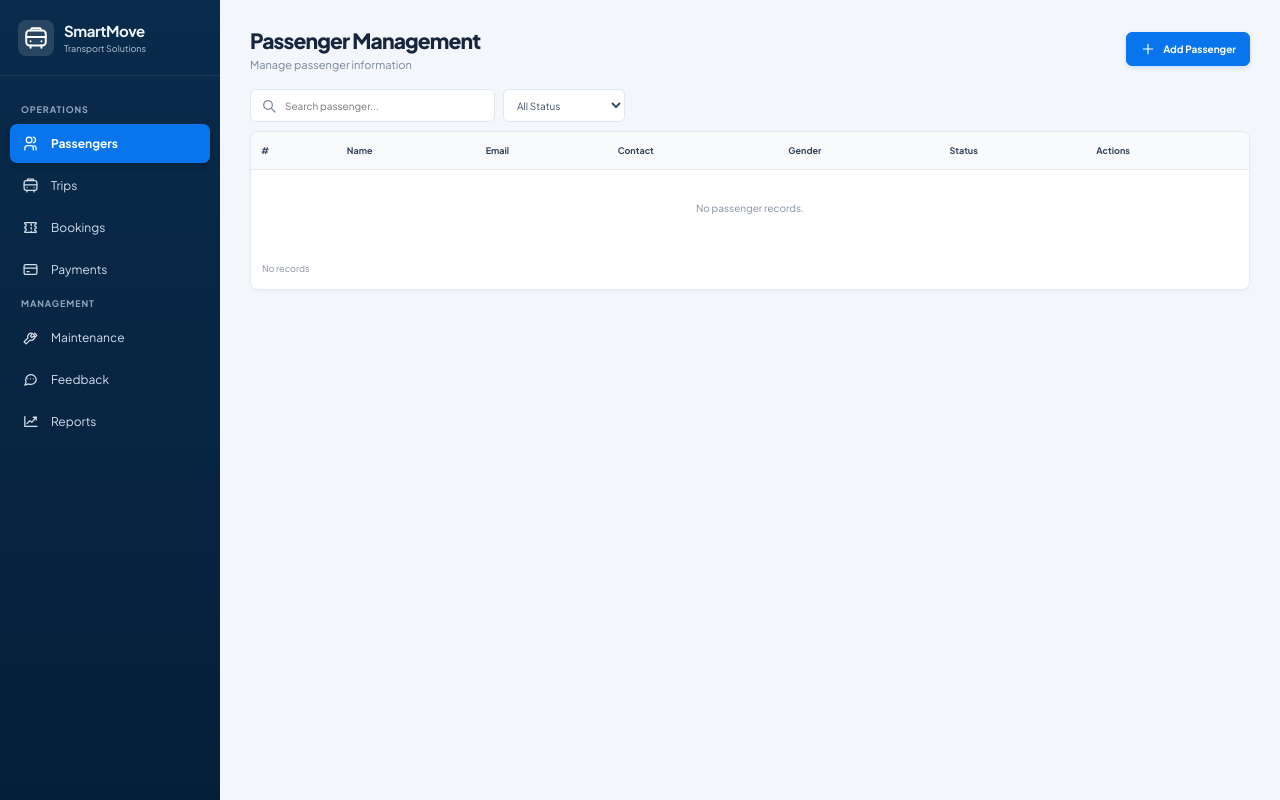
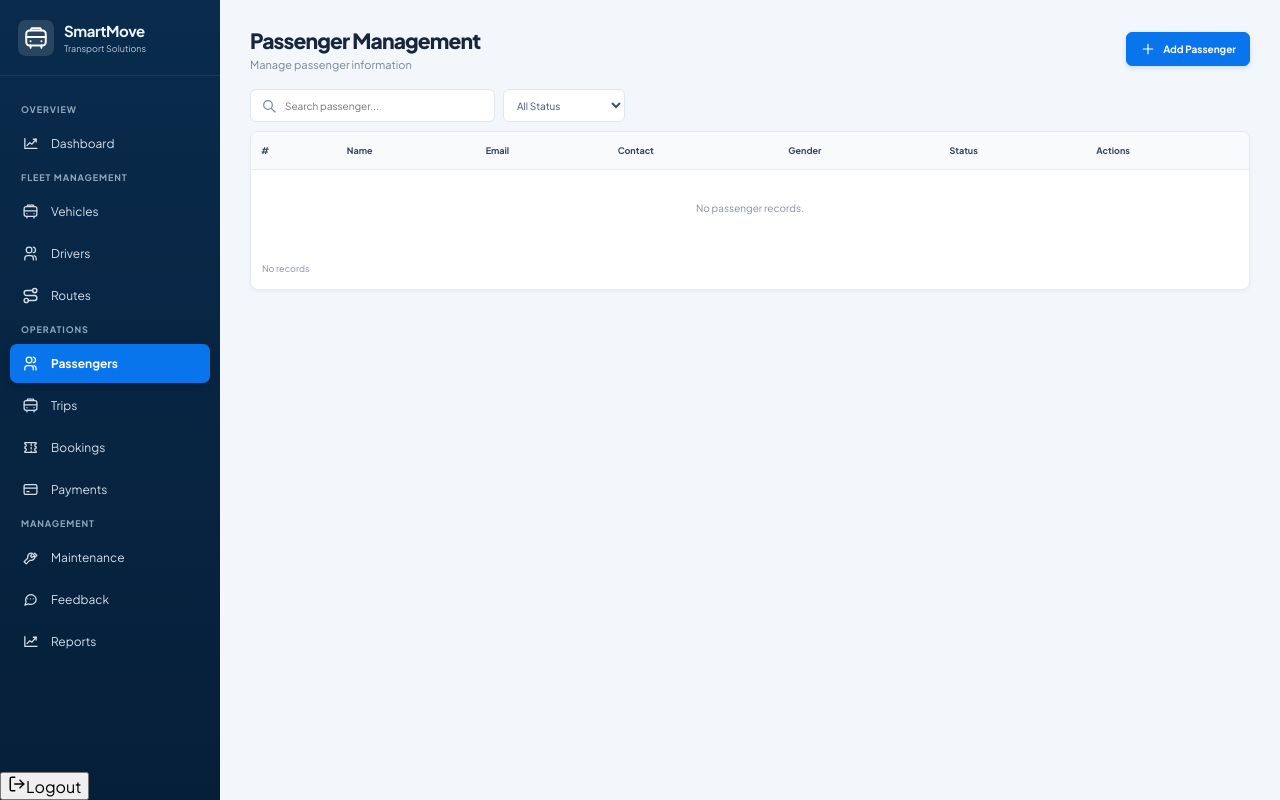
Before and after one commit to ThidasDinujaya/smart-move, a React (Vite) app in the folder frontend/: page /reports in a window 1280 px wide. Built offline with nearby package versions, Linux system fonts and the light colour scheme.

Commit message:
Update admin sidebar and layout UI

```diff
--- a/frontend/src/components/AppLayout.jsx
+++ b/frontend/src/components/AppLayout.jsx
@@ -1,71 +1,196 @@
-import Icon from './Icon.jsx';
+
+import Icon from "./Icon.jsx";
+import { Route, LogOut } from "lucide-react";
 
 const navigationItems = [
   {
-    label: 'Operations',
+    label: "Overview",
     items: [
-      { id: 'passengers', label: 'Passengers', icon: 'users' },
-      { id: 'trips', label: 'Trips', icon: 'bus' },
-      { id: 'bookings', label: 'Bookings', icon: 'ticket' },
-      { id: 'payments', label: 'Payments', icon: 'card' },
+      {
+        id: "dashboard",
+        label: "Dashboard",
+        icon: "chart",
+      },
     ],
   },
   {
-    label: 'Management',
+    label: "Fleet Management",
     items: [
-      { id: 'maintenance', label: 'Maintenance', icon: 'wrench' },
-      { id: 'feedback', label: 'Feedback', icon: 'message' },
-      { id: 'reports', label: 'Reports', icon: 'chart' },
+      {
+        id: "vehicles",
+        label: "Vehicles",
+        icon: "bus",
+      },
+      {
+        id: "drivers",
+        label: "Drivers",
+        icon: "users",
+      },
+      {
+        id: "routes",
+        label: "Routes",
+        icon: "route",
+      },
+    ],
+  },
+  {
+    label: "Operations",
+    items: [
+      {
+        id: "passengers",
+        label: "Passengers",
+        icon: "users",
+      },
+      {
+        id: "trips",
+        label: "Trips",
+        icon: "bus",
+      },
+      {
+        id: "bookings",
+        label: "Bookings",
+        icon: "ticket",
+      },
+      {
+        id: "payments",
+        label: "Payments",
+        icon: "card",
+      },
+    ],
+  },
+  {
+    label: "Management",
+    items: [
+      {
+        id: "maintenance",
+        label: "Maintenance",
+        icon: "wrench",
+      },
+      {
+        id: "feedback",
+        label: "Feedback",
+        icon: "message",
+      },
+      {
+        id: "reports",
+        label: "Reports",
+        icon: "chart",
+      },
     ],
   },
 ];
 
-export default function AppLayout({ activePage, onNavigate, children }) {
+export default function AppLayout({
+  activePage,
+  onNavigate,
+  onLogout,
+  children,
+}) {
   return (
     <div className="app-shell">
+
+      {/* =========================
+          SIDEBAR
+      ========================= */}
       <aside className="sidebar">
+
+        {/* BRAND LOGO */}
         <div className="brand">
           <span className="brand-icon">
             <Icon name="bus" size={26} />
           </span>
+
           <span>
             <strong>SmartMove</strong>
             <small>Transport Solutions</small>
           </span>
         </div>
 
+        {/* NAVIGATION */}
         <nav aria-label="Main navigation">
           {navigationItems.map((group) => (
             <div key={group.label}>
+
               <p>{group.label}</p>
+
               {group.items.map((item) => (
                 <button
                   key={item.id}
                   type="button"
                   aria-label={item.label}
-                  aria-current={activePage === item.id ? 'page' : undefined}
-                  className={'nav-link ' + (activePage === item.id ? 'active' : '')}
+                  aria-current={
+                    activePage === item.id
+                      ? "page"
+                      : undefined
+                  }
+                  className={
+                    "nav-link " +
+                    (activePage === item.id ? "active" : "")
+                  }
                   onClick={() => onNavigate(item.id)}
                 >
-                  <Icon name={item.icon} size={17} />
+                  {/* ROUTES ICON */}
+                  {item.id === "routes" ? (
+                    <Route size={17} />
+                  ) : (
+                    <Icon name={item.icon} size={17} />
+                  )}
+
                   <span>{item.label}</span>
                 </button>
               ))}
+
             </div>
           ))}
         </nav>
 
+        {/* SIDEBAR LOGOUT */}
+        <div className="sidebar-footer">
+          <button
+            type="button"
+            className="sidebar-logout"
+            onClick={onLogout}
+          >
+            <LogOut size={18} />
+            <span>Logout</span>
+          </button>
+        </div>
+
       </aside>
 
+      {/* =========================
+          MAIN WORKSPACE
+      ========================= */}
       <div className="workspace">
+
+        {/* TOP NAVIGATION */}
         <header className="topbar">
+
           <div className="mobile-brand">
             <Icon name="bus" size={22} />
             <b>SmartMove</b>
           </div>
+
+          <div className="topbar-right">
+            <div className="admin-profile">
+              <div className="admin-avatar">
+                A
+              </div>
+
+              <div className="admin-info">
+                <strong>Admin</strong>
+                <small>Administrator</small>
+              </div>
+            </div>
+          </div>
+
         </header>
+
+        {/* PAGE CONTENT */}
         <main>{children}</main>
+
       </div>
+
     </div>
   );
 }
```
